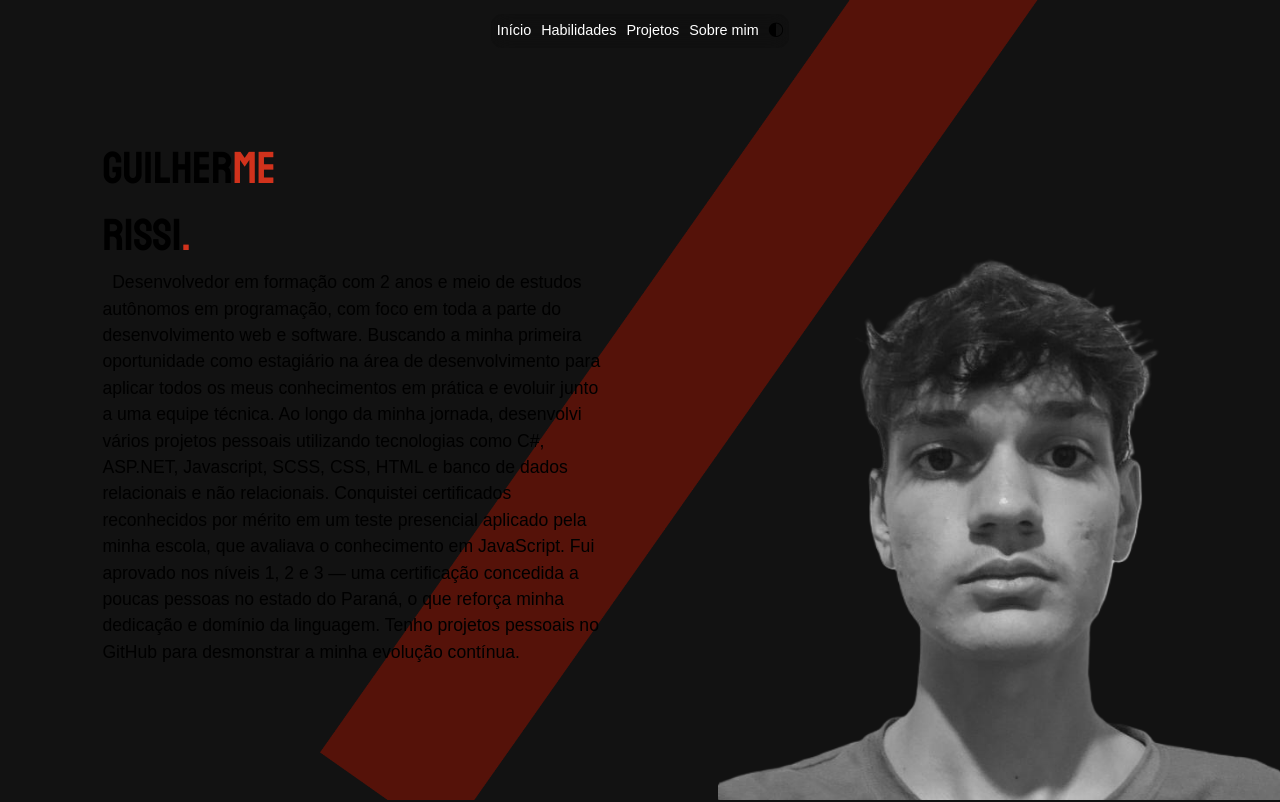
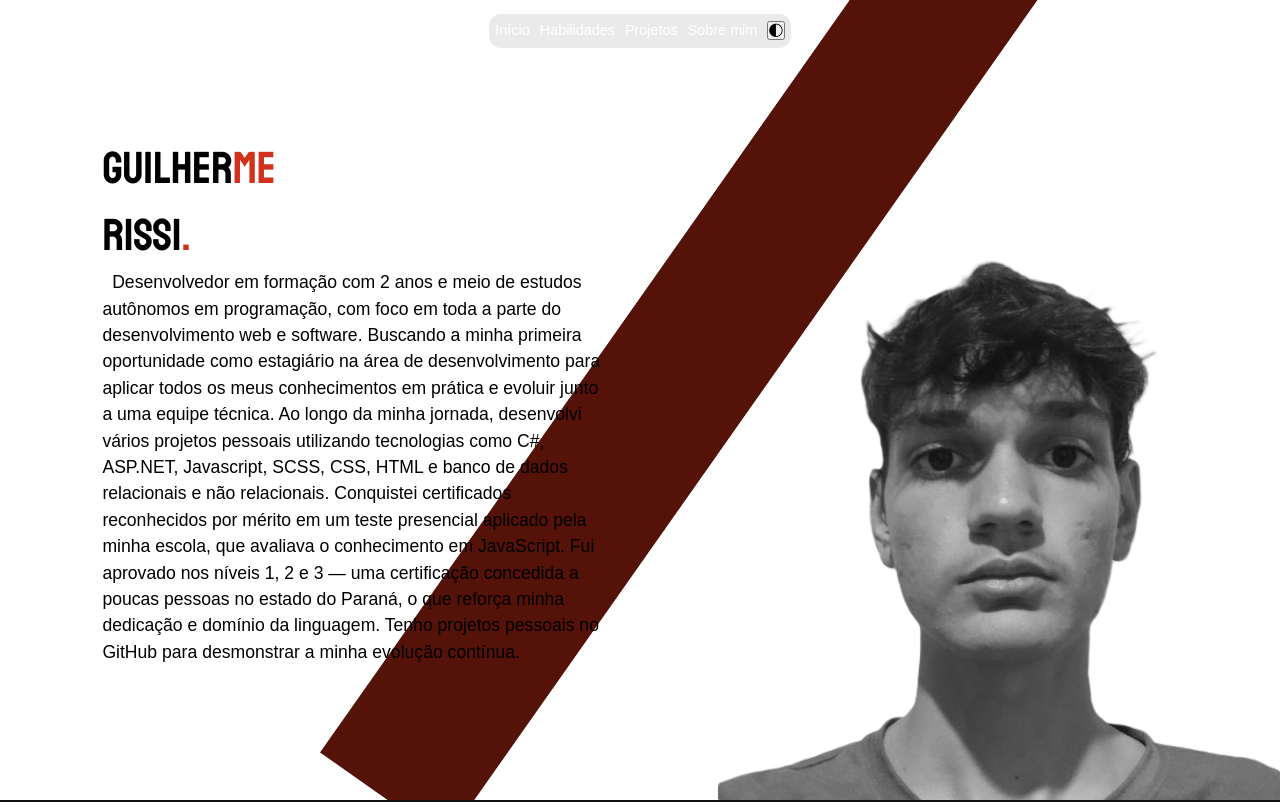
Before and after one commit to glrmrissi/Portfolio, a React (Vite) app: page / in a window 1280 px wide. Shown: the top 802 px of the page. Built offline with nearby package versions, Linux system fonts and the light colour scheme; a web font is replaced by a local one.

Commit message:
theme selector added

```diff
--- a/index.html
+++ b/index.html
@@ -5,7 +5,7 @@
     <meta name="viewport" content="width=device-width, initial-scale=1.0" />
     <title>Portfolio</title>
   </head>
-  <body>
+  <body data-theme="light">
     <div id="root"></div>
     <script type="module" src="/src/main.tsx"></script>
   </body>
--- a/src/assets/scss/import.css
+++ b/src/assets/scss/import.css
@@ -1,12 +1,21 @@
 @import url("https://fonts.googleapis.com/css2?family=Funnel+Display:wght@300..800&display=swap");
 @import url("https://fonts.googleapis.com/css2?family=Staatliches&display=swap");
-:root {
+[data-theme=light] {
+  --background-dark-mode: #fff;
+  --background-dark-skills: #101010;
+  --dark-font-color: #fff;
+  --dark-font-color-hover: #f23219;
+  --title-decals-color: #d1321c;
+  --p: rgba(26, 26, 26, 0.4039215686);
+}
+
+[data-theme=dark] {
   --background-dark-mode: #121212;
   --background-dark-skills: #101010;
   --dark-font-color: #fff;
   --dark-font-color-hover: #f23219;
-  --title-decals-color: #D1321C;
-  --p: #1a1a1a67;
+  --title-decals-color: #d1321c;
+  --p: rgba(26, 26, 26, 0.4039215686);
 }
 
 * {
@@ -147,6 +156,7 @@ a {
 
 .skills-section {
   display: grid;
+  flex-wrap: nowrap;
   grid-template-columns: repeat(6, 1fr);
   grid-template-rows: repeat(2, 1fr);
   padding: 10dvh 7dvh;
@@ -185,8 +195,8 @@ a {
   display: flex;
   flex-direction: column;
   align-items: center;
-  background: #FC1406;
-  background: radial-gradient(circle at left top, rgba(129, 10, 3, 0.8431372549) 0%, rgba(116, 9, 3, 0.568627451) 50%, rgba(109, 8, 2, 0.3019607843) 100%);
+  background: #0a0100;
+  background: radial-gradient(circle at left top, rgba(53, 3, 1, 0.8431372549) 0%, rgba(32, 2, 1, 0.568627451) 50%, rgba(34, 2, 1, 0.3019607843) 100%);
   background-position: left;
   height: 100%;
   width: 100%;
@@ -204,4 +214,83 @@ a {
 .skills-techs-imgs:hover ~ .skills-overlay {
   visibility: visible;
   opacity: 1;
+}
+
+@media (min-width: 0px) and (max-width: 756px) {
+  .resume-section {
+    display: flex;
+    height: 100%;
+    flex-direction: column;
+    overflow: auto;
+  }
+  .resume-details {
+    padding-top: 10dvh;
+    height: 100%;
+  }
+  .resume-details p {
+    font-size: 1em;
+  }
+  .background-resume {
+    display: none;
+  }
+  .background-resume img {
+    display: none;
+  }
+  .my-image {
+    display: none;
+  }
+}
+@media (min-width: 0px) and (max-width: 756px) {
+  .skills-section {
+    display: grid;
+    flex-wrap: nowrap;
+    grid-template-columns: repeat(2, 1fr);
+    height: 100%;
+  }
+  .skills-techs-imgs {
+    padding: 2.5dvh;
+    width: 100%;
+  }
+}
+@media (min-width: 756px) and (max-width: 1024px) {
+  .resume-section {
+    display: flex;
+    height: 100%;
+    flex-direction: column;
+    overflow: auto;
+  }
+  .resume-details {
+    padding-top: 6dvh;
+    height: 100%;
+  }
+  .resume-details p {
+    font-size: 1em;
+  }
+  .background-resume {
+    display: none;
+  }
+  .background-resume img {
+    display: none;
+  }
+  .my-image {
+    display: flex;
+    justify-content: center;
+    height: 100%;
+  }
+  .my-image img {
+    position: relative;
+    width: 70%;
+  }
+}
+@media (min-width: 756px) and (max-width: 1024px) {
+  .skills-section {
+    display: grid;
+    flex-wrap: nowrap;
+    grid-template-columns: repeat(4, 1fr);
+    height: 100%;
+  }
+  .skills-techs-imgs {
+    padding: 2.5dvh;
+    width: 100%;
+  }
 }/*# sourceMappingURL=import.css.map */
--- a/src/assets/scss/import.scss
+++ b/src/assets/scss/import.scss
@@ -5,3 +5,9 @@
 @import "../scss/styles/components/header/header";
 @import "../scss/styles/components/resumeDiv/resumeDiv";
 @import "../scss/styles/components/skillsSection/skillsSection";
+
+@import "../../assets/scss/styles/queries/mobile/mobileResumeDiv/mobileResumeDiv";
+@import "../../assets/scss/styles/queries/mobile/mobileSkillsSections/mobileSkillsSection";
+
+@import "../scss/styles/queries/tablet/tabletResumeDiv/tabletResumeDiv";
+@import "../scss/styles/queries/tablet/tabletSkillsSection/tabletSkillsSection";
--- a/src/assets/scss/styles/components/skillsSection/_skillsSection.scss
+++ b/src/assets/scss/styles/components/skillsSection/_skillsSection.scss
@@ -1,5 +1,6 @@
 .skills-section {
     display: grid;
+    flex-wrap: nowrap;
     grid-template-columns: repeat(6, 1fr);
     grid-template-rows: repeat(2, 1fr);
     padding: 10dvh 7dvh;
@@ -16,7 +17,6 @@
     flex-direction: column;
     justify-content: center;
     border-radius: 6px;
-
 }
 
 .skills-data {
@@ -39,8 +39,8 @@
     display: flex;
     flex-direction: column;
     align-items: center;
-    background: #FC1406;
-    background: radial-gradient(circle at left top,#810a03d7 0%, #74090391 50%, #6d08024d 100%);
+    background: #0a0100;
+    background: radial-gradient(circle at left top,#350301d7 0%, #20020191 50%, #2202014d 100%);
     background-position: left;
     height: 100%;
     width: 100%;
--- a/src/assets/scss/styles/utils/_variables.scss
+++ b/src/assets/scss/styles/utils/_variables.scss
@@ -1,8 +1,33 @@
-:root {
-    --background-dark-mode: #121212;
-    --background-dark-skills: #101010;
-    --dark-font-color: #fff;
-    --dark-font-color-hover: #f23219;
-    --title-decals-color: #D1321C;
-    --p: #1a1a1a67;
+$mobile-max: 756px;
+$tablet-max: 1024px;
+
+$themes: (
+  dark: (
+    background-dark-mode: #121212,
+    background-dark-skills: #101010,
+    dark-font-color: #fff,
+    dark-font-color-hover: #f23219,
+    title-decals-color: #d1321c,
+    p: #1a1a1a67,
+  ),
+  light: (
+    background-dark-mode: #fff,
+    background-dark-skills: #101010,
+    dark-font-color: #fff,
+    dark-font-color-hover: #f23219,
+    title-decals-color: #d1321c,
+    p: #1a1a1a67,
+  ),
+);
+@mixin theme($theme-name) {
+  @each $key, $value in map-get($themes, $theme-name) {
+    --#{$key}: #{$value};
+  }
 }
+[data-theme="light"] {
+  @include theme(light);
+}
+
+[data-theme="dark"] {
+  @include theme(dark);
+}
--- a/src/components/Header/NavBar/NavBar.tsx
+++ b/src/components/Header/NavBar/NavBar.tsx
@@ -1,17 +1,60 @@
+import { useRef } from "react";
+
 const NavBar = () => {
+  const btnTheme = useRef<HTMLButtonElement | null>(null);
+
+  const clickedTheme = () => {
+
+    const currentTheme = document.body.getAttribute("data-theme");
+    const changeTheme = currentTheme === "light" ? "dark" : "light";
+
+    document.body.setAttribute("data-theme", changeTheme);
+
+    localStorage.setItem("theme", changeTheme);
+
+    themeLocalStorage();
+  }
+
+  const themeLocalStorage = () => {
+    const savedTheme = localStorage.getItem("theme");
+
+    // @ts-ignore
+    document.body.setAttribute("data-theme", savedTheme);
+  }
+
   return (
     <>
       <nav className="nav">
         <ul className="nav-list">
-                    <li><a href="#inicio" className="nav-link">Início</a></li>
-                    <li><a href="#skills" className="nav-link">Habilidades</a></li>
-                    <li><a href="#" className="nav-link">Projetos</a></li>
-                    <li><a href="#" className="nav-link">Sobre mim</a></li>
-                    <li className="nav-link"><i className="bi bi-circle-half"></i></li>
+          <li>
+            <a href="#inicio" className="nav-link">
+              Início
+            </a>
+          </li>
+          <li>
+            <a href="#skills" className="nav-link">
+              Habilidades
+            </a>
+          </li>
+          <li>
+            <a href="#" className="nav-link">
+              Projetos
+            </a>
+          </li>
+          <li>
+            <a href="#" className="nav-link">
+              Sobre mim
+            </a>
+          </li>
+          <li className="nav-link">
+            <button ref={btnTheme} onClick={clickedTheme}>
+              <i className="bi bi-circle-half"></i>
+            </button>
+          </li>
         </ul>
       </nav>
     </>
-    )
-}
+  );
+};
 
 export default NavBar;
--- a/src/components/Skills/Skills.tsx
+++ b/src/components/Skills/Skills.tsx
@@ -13,7 +13,7 @@ const Skills = () => {
   return (
     <>
       <section id="skills" className="skills-section">
-        <div className="skills-grid">
+        <div className="skills-grid" tabIndex={0}>
           <div className="skills-techs-imgs">
             <img src={htmlImg} title="HTML5" />
             <div className="skills-data">
@@ -25,7 +25,7 @@ const Skills = () => {
             <p>Meow Meow</p>
           </div>
         </div>
-        <div className="skills-grid">
+        <div className="skills-grid" tabIndex={0}>
           <div className="skills-techs-imgs">
             <img src={cssImg} title="CSS3" />
             <div className="skills-data">
@@ -36,7 +36,7 @@ const Skills = () => {
             <h1>CSS3</h1>
           </div>
         </div>
-        <div className="skills-grid">
+        <div className="skills-grid" tabIndex={0}>
           <div className="skills-techs-imgs">
             <img src={jsImg} title="Javascript" />
             <div className="skills-data">
@@ -47,7 +47,7 @@ const Skills = () => {
             <h1>Javascript</h1>
           </div>
         </div>
-        <div className="skills-grid">
+        <div className="skills-grid" tabIndex={0}>
           <div className="skills-techs-imgs">
             <img src={nodejsImg} title="NodeJs" />
             <div className="skills-data">
@@ -58,7 +58,7 @@ const Skills = () => {
             <h1>NodeJS</h1>
           </div>
         </div>
-        <div className="skills-grid">
+        <div className="skills-grid" tabIndex={0}>
           <div className="skills-techs-imgs">
             <img src={bootstrapImg} title="Bootstrap" />
             <div className="skills-data">
@@ -69,7 +69,7 @@ const Skills = () => {
             <h1>Bootstrap</h1>
           </div>
         </div>
-        <div className="skills-grid">
+        <div className="skills-grid" tabIndex={0}>
           <div className="skills-techs-imgs">
             <img src={sassImg} title="Sass/Scss" />
             <div className="skills-data">
@@ -80,7 +80,7 @@ const Skills = () => {
             <h1>SCSS/SASS</h1>
           </div>
         </div>
-        <div className="skills-grid">
+        <div className="skills-grid" tabIndex={0}>
           <div className="skills-techs-imgs">
             <img src={gitImg} title="Git" />
             <div className="skills-data">
@@ -91,7 +91,7 @@ const Skills = () => {
             <h1>Git</h1>
           </div>
         </div>
-        <div className="skills-grid">
+        <div className="skills-grid" tabIndex={0}>
           <div className="skills-techs-imgs">
             <img src={csharpImg} title="C#" />
             <div className="skills-data">
@@ -102,7 +102,7 @@ const Skills = () => {
             <h1>C#</h1>
           </div>
         </div>
-        <div className="skills-grid">
+        <div className="skills-grid" tabIndex={0}>
           <div className="skills-techs-imgs">
             <img src={dotnetImg} title="Dotnet" />
             <div className="skills-data">
@@ -113,7 +113,7 @@ const Skills = () => {
             <h1>.NET</h1>
           </div>
         </div>
-        <div className="skills-grid">
+        <div className="skills-grid" tabIndex={0}>
           <div className="skills-techs-imgs">
             <img src={reactImg} title="React" />
             <div className="skills-data">
@@ -124,7 +124,7 @@ const Skills = () => {
             <h1>React</h1>
           </div>
         </div>
-        <div className="skills-grid">
+        <div className="skills-grid" tabIndex={0}>
           <div className="skills-techs-imgs">
             <img src={tsImg} title="Typescript" />
             <div className="skills-data">
@@ -135,7 +135,7 @@ const Skills = () => {
             <h1>Typescript</h1>
           </div>
         </div>
-        <div className="skills-grid">
+        <div className="skills-grid" tabIndex={0}>
           Keep learning...
         </div>
       </section>
```
Also changed, not shown: src/assets/scss/styles/queries/mobile/mobileResumeDiv/_mobileResumeDiv.scss (added, +25 -0 lines), src/assets/scss/styles/queries/mobile/mobileSkillsSections/_mobileSkillsSection.scss (added, +12 -0 lines), src/assets/scss/styles/queries/tablet/tabletResumeDiv/_tabletResumeDiv.scss (added, +30 -0 lines), src/assets/scss/styles/queries/tablet/tabletSkillsSection/_tabletSkillsSection.scss (added, +12 -0 lines), 1 other file (tests, documents, lock files or other folders). Lines whose indentation alone changed are shown as unchanged.
